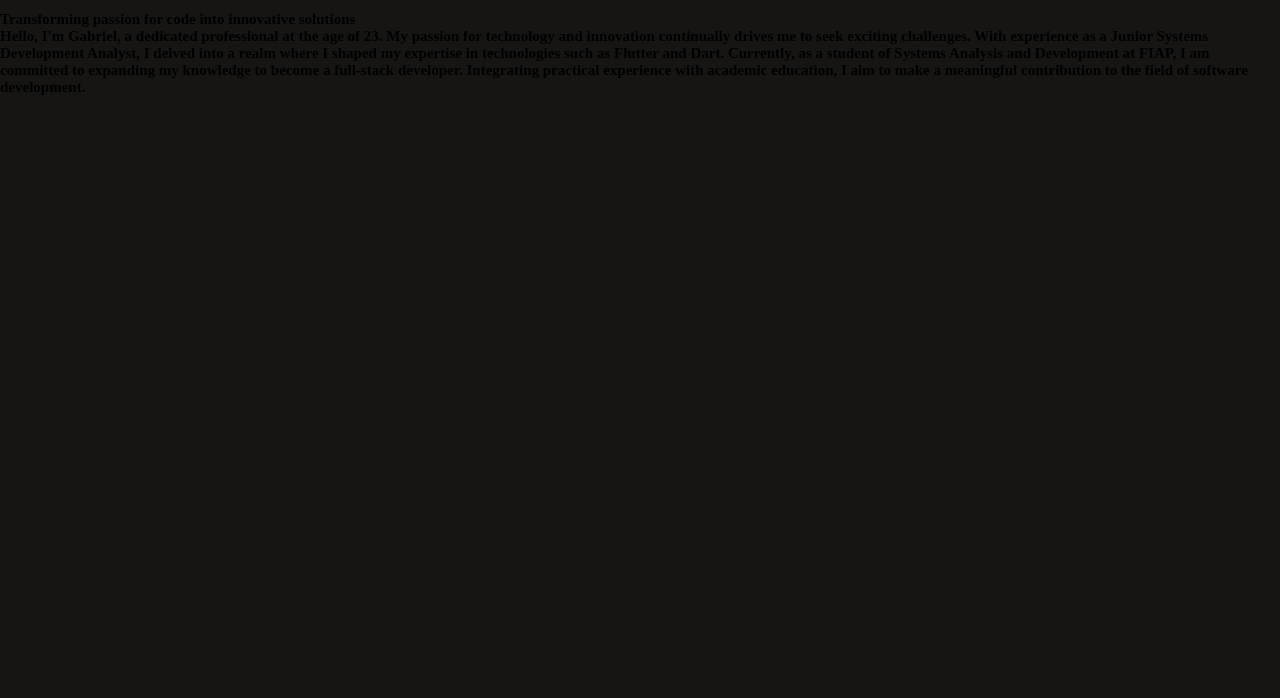
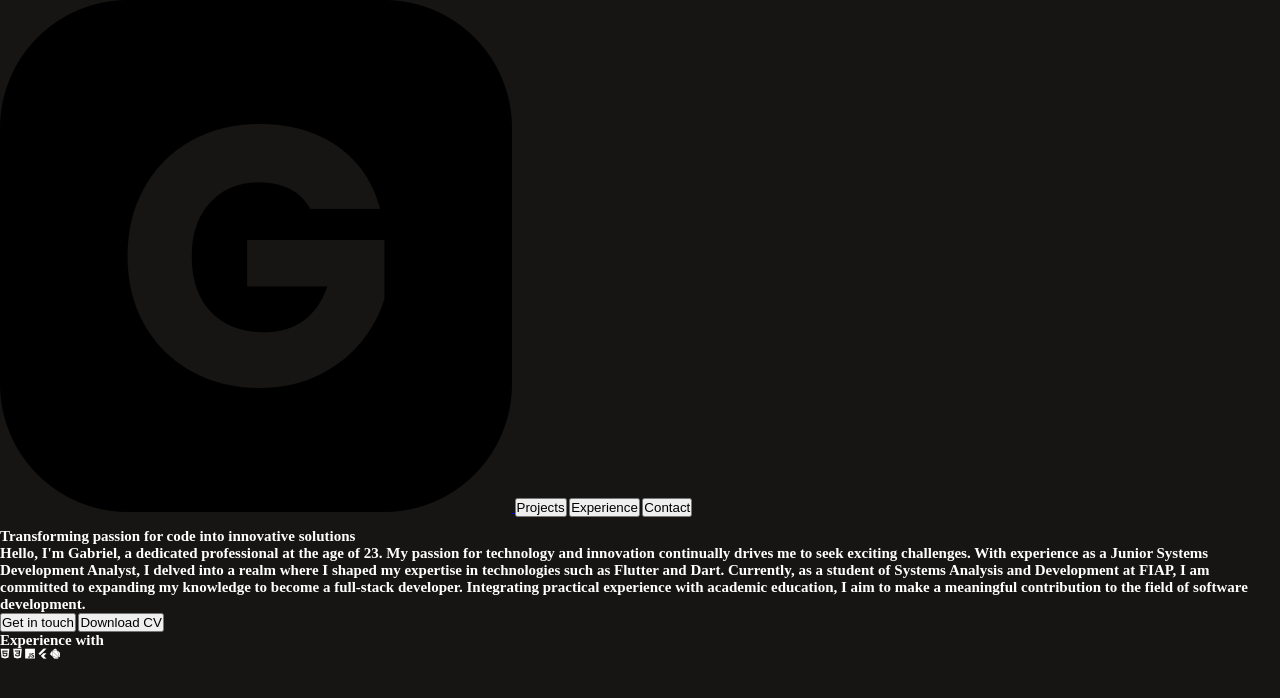
Before and after one commit to gabcamargo/portifolio-website, a plain HTML site: page index.html in a window 1280 px wide. Drawn offline with nearby package versions, Linux system fonts and the light colour scheme.

Commit message:
feat: Add initial portfolio structure
This commit includes the basic structure of the personal portfolio in HTML and CSS. The key elements are:

- Header with a logo, navigation buttons, and a link to the favicon.
- "About" section with a brief introduction, action buttons, and icons representing skills.
- Empty sections for "Projects" and "Experience" that can be filled in later.
- Basic styling with color variables and a background gradient.

```diff
--- a/index.html
+++ b/index.html
@@ -6,19 +6,37 @@
     <title>Developer Portifolio</title>
     <link rel="icon" href="./assets/favicon.png" type="image/x-icon">
     <link rel="stylesheet" href="style.css">
+    <link rel="stylesheet" href="https://cdn.jsdelivr.net/gh/devicons/devicon@v2.15.1/devicon.min.css">
 </head>
 <body>
-    <header></header>
+    <header>
+        <a href="./index.html" class="home-button">
+            <img src="./assets/favicon.png" alt="Logotipo do portifólio com a letra 'G'">
+        </a>
+        <button>Projects</button>
+        <button>Experience</button>
+        <button>Contact</button>
+    </header>
 
     <section id="about">
         <img src="" alt="">
-        <h1>Transforming passion for code into <b>innovative solutions</b></h1>
+        <h1>Transforming passion for code into <span>innovative solutions</span></h1>
         <h2>
             Hello, I'm Gabriel, a dedicated professional at the age of 23. My passion for technology and innovation continually drives me to seek exciting challenges.
             With experience as a Junior Systems Development Analyst, I delved into a realm where I shaped my expertise in technologies such as Flutter and Dart.
             Currently, as a student of Systems Analysis and Development at FIAP, I am committed to expanding my knowledge to become a full-stack developer.
             Integrating practical experience with academic education, I aim to make a meaningful contribution to the field of software development.
         </h2>
+        <button>Get in touch</button>
+        <button>Download CV</button>
+        <h2>Experience with</h2>
+        <i class="devicon-html5-plain"></i>
+        <i class="devicon-css3-plain"></i>
+        <i class="devicon-javascript-plain"></i>
+        <i class="devicon-flutter-plain"></i>
+        <i class="devicon-dart-plain"></i>
+
+
       </section>
 
       <section id="projects">
--- a/style.css
+++ b/style.css
@@ -12,9 +12,12 @@
     --color-base-white: #FFFFFF;
     --color-base-black: #161513;
     --color-base-gray: #222;
+    --color-base-primary-gradient: linear-gradient(135deg, #FF8660, #9A33FF);
+    --color-base-orange-gradient: linear-gradient(135deg, #FF8660, #D5491D);
+    --color-base-blue-gradient: linear-gradient(135deg, #5BADFF, #1373D1);
 }
 
 body {
     background: var(--color-base-black);
-
+    color: var(--color-base-white);
 }
```
